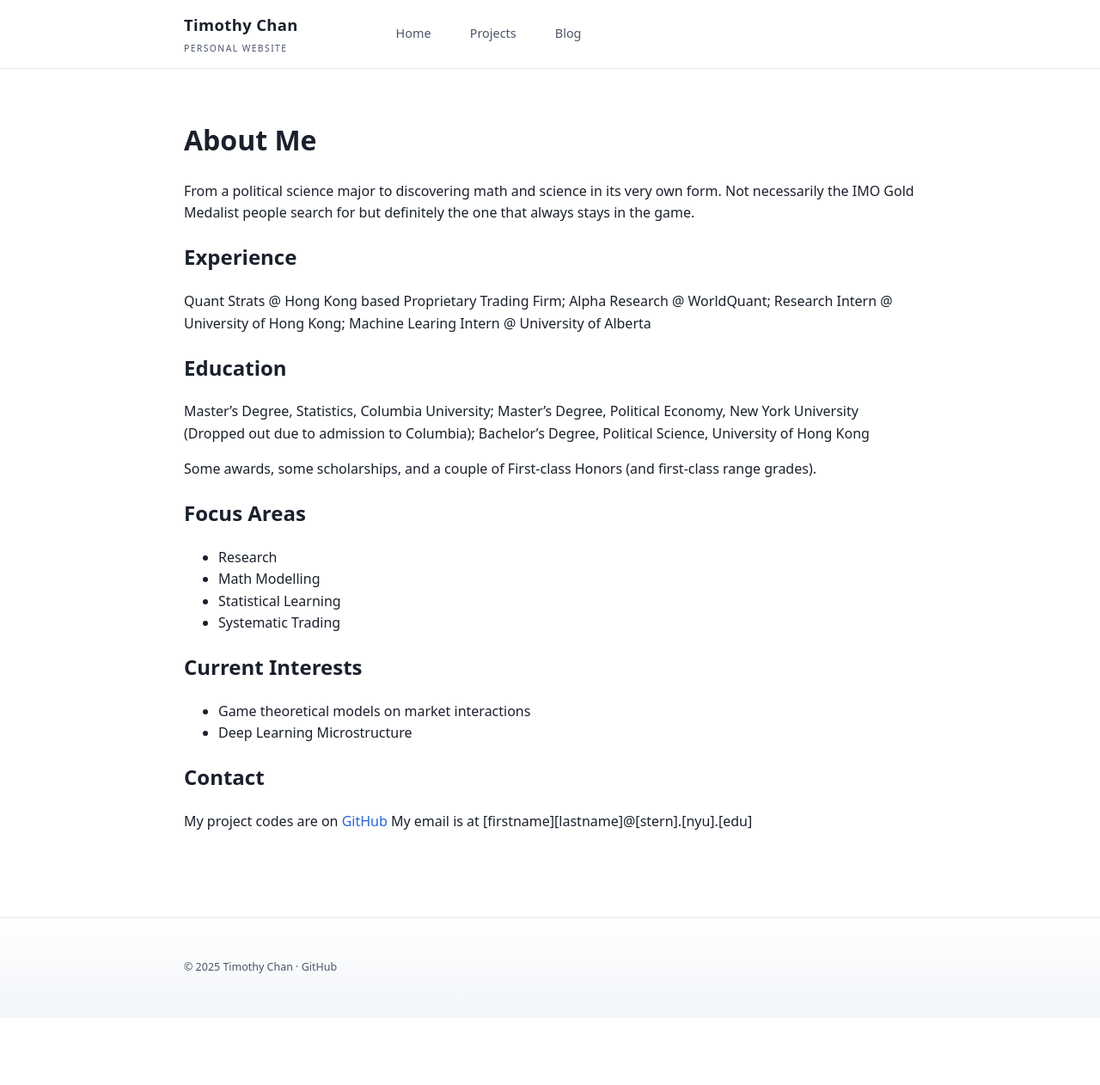
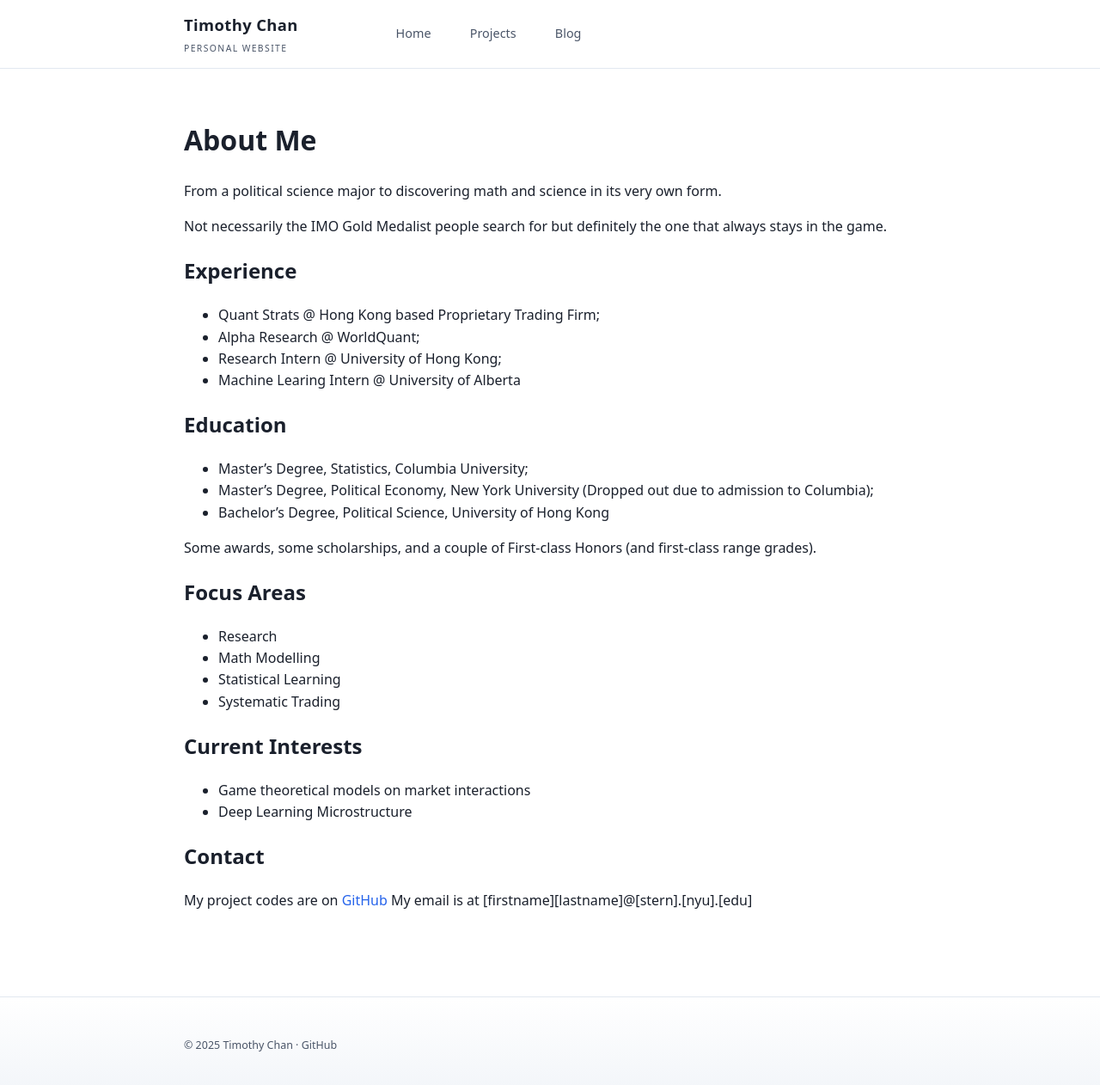
Before and after one commit to resyui/resyui.github.io, a Jekyll site: the page built from about.md, in a window 1280 px wide and 1275 px high. Shown: the top 1262 px of the window at 86% size. Built offline with Jekyll 4.4.1, drawn with Linux system fonts in a browser that asks for light colours.

Commit message:
Fix formatting and duplicate entries in about.md

```diff
--- a/about.md
+++ b/about.md
@@ -6,18 +6,19 @@ permalink: /about/
 
 # About Me
 From a political science major to discovering math and science in its very own form.
+
 Not necessarily the IMO Gold Medalist people search for but definitely the one that always stays in the game.
 
 ## Experience
-Quant Strats @ Hong Kong based Proprietary Trading Firm;
-Alpha Research @ WorldQuant;
-Research Intern @ University of Hong Kong;
-Machine Learing Intern @ University of Alberta
+- Quant Strats @ Hong Kong based Proprietary Trading Firm;
+- Alpha Research @ WorldQuant;
+- Research Intern @ University of Hong Kong;
+- Machine Learing Intern @ University of Alberta
 
 ## Education
-Master's Degree, Statistics, Columbia University;
-Master's Degree, Political Economy, New York University (Dropped out due to admission to Columbia);
-Bachelor's Degree, Political Science, University of Hong Kong
+- Master's Degree, Statistics, Columbia University;
+- Master's Degree, Political Economy, New York University (Dropped out due to admission to Columbia);
+- Bachelor's Degree, Political Science, University of Hong Kong
 
 Some awards, some scholarships, and a couple of First-class Honors (and first-class range grades).
 
```
